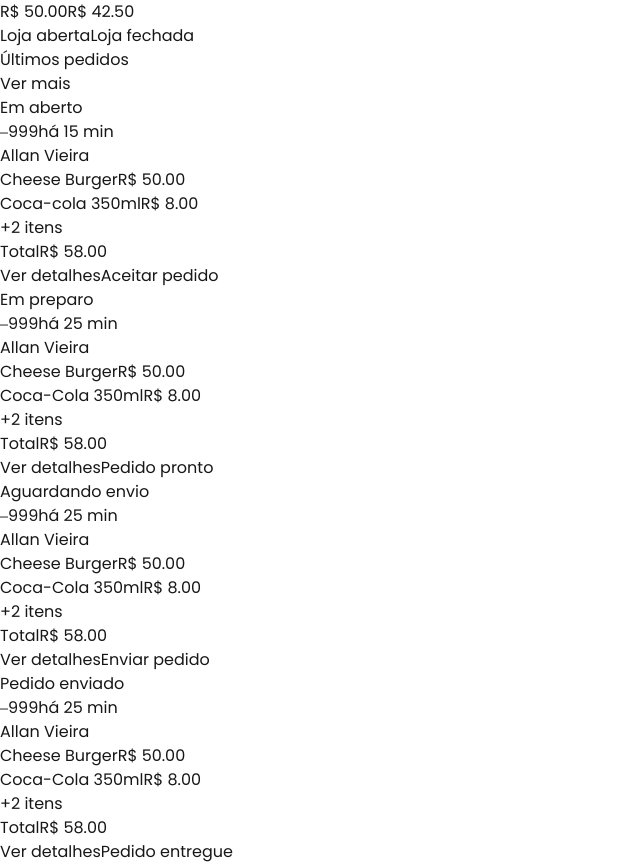
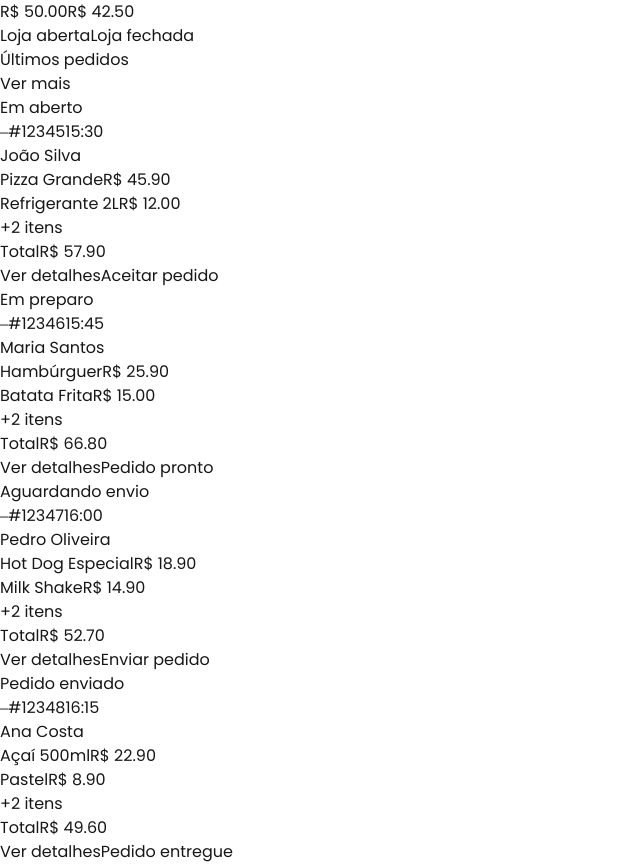
Before and after one commit to jefersonmarciano/cardapius, a Next.js app: page / in a window 1280 px wide. Shown: the part 2081-2945 px from the top of the page, without its empty margins (0-640 px from the left). Built offline with nearby package versions, Linux system fonts and the light colour scheme.

Commit message:
new hooks

```diff
--- a/src/components/Orders/RecentOrders.tsx
+++ b/src/components/Orders/RecentOrders.tsx
@@ -1,4 +1,6 @@
 "use client"
+
+import { useOrders } from '@/hooks/userOrders';
 
 interface Order {
   id: string;
@@ -13,48 +15,9 @@ interface Order {
 }
 
 export function RecentOrders() {
-  const orders: Order[] = [
-    {
-      id: '999',
-      customer: 'Allan Vieira',
-      items: [
-        { name: 'Cheese Burger', price: 50.00, quantity: 1 },
-        { name: 'Coca-cola 350ml', price: 8.00, quantity: 1 },
-      ],
-      status: 'pending',
-      time: 'há 15 min'
-    },
-    {
-      id: '999',
-      customer: 'Allan Vieira',
-      items: [
-        { name: 'Cheese Burger', price: 50.00, quantity: 1 },
-        { name: 'Coca-Cola 350ml', price: 8.00, quantity: 1 },
-      ],
-      status: 'accepted',
-      time: 'há 25 min'
-    },
-    {
-      id: '999',
-      customer: 'Allan Vieira',
-      items: [
-        { name: 'Cheese Burger', price: 50.00, quantity: 1 },
-        { name: 'Coca-Cola 350ml', price: 8.00, quantity: 1 },
-      ],
-      status: 'preparing',
-      time: 'há 25 min'
-    },
-    {
-      id: '999',
-      customer: 'Allan Vieira',
-      items: [
-        { name: 'Cheese Burger', price: 50.00, quantity: 1 },
-        { name: 'Coca-Cola 350ml', price: 8.00, quantity: 1 },
-      ],
-      status: 'delivered',
-      time: 'há 25 min'
-    }
-  ];
+  const { orders, isLoading, error } = useOrders();
+
+  console.log('Estado atual:', { orders, isLoading, error }); // Debug
 
   const getStatusInfo = (status: Order['status']) => {
     switch (status) {
@@ -103,6 +66,19 @@ export function RecentOrders() {
         <button className="text-[#FF3F00] text-sm font-medium">Ver mais</button>
       </div>
 
+      {isLoading && (
+        <div className="text-center py-4">
+          <p>Carregando pedidos...</p>
+        </div>
+      )}
+
+      {error && (
+        <div className="text-center py-4 text-red-500">
+          <p>{error}</p>
+        </div>
+      )}
+
+      {!isLoading && !error && (
         <div className="space-y-4 max-h-[calc(100vh-240px)] overflow-y-auto scrollbar-none [&::-webkit-scrollbar]:hidden [-ms-overflow-style:'none'] [scrollbar-width:none]">
           {orders.map((order, index) => {
             const statusInfo = getStatusInfo(order.status);
@@ -151,6 +127,7 @@ export function RecentOrders() {
             );
           })}
         </div>
+      )}
     </div>
   );
 }
--- /dev/null
+++ b/src/hooks/userOrders.ts
@@ -0,0 +1,81 @@
+import { useState, useEffect } from 'react';
+
+interface Order {
+  id: string;
+  customer: string;
+  items: {
+    name: string;
+    price: number;
+    quantity: number;
+  }[];
+  status: 'pending' | 'accepted' | 'preparing' | 'delivered';
+  time: string;
+}
+
+export function useOrders() {
+  const [orders, setOrders] = useState<Order[]>([]);
+  const [isLoading, setIsLoading] = useState(true);
+  const [error, setError] = useState<string | null>(null);
+
+  useEffect(() => {
+    async function fetchOrders() {
+      try {
+        // Dados mockados para teste
+        const mockOrders: Order[] = [
+          {
+            id: '#12345',
+            customer: 'João Silva',
+            items: [
+              { name: 'Pizza Grande', price: 45.90, quantity: 1 },
+              { name: 'Refrigerante 2L', price: 12.00, quantity: 1 }
+            ],
+            status: 'pending', // Em aberto
+            time: '15:30'
+          },
+          {
+            id: '#12346',
+            customer: 'Maria Santos',
+            items: [
+              { name: 'Hambúrguer', price: 25.90, quantity: 2 },
+              { name: 'Batata Frita', price: 15.00, quantity: 1 }
+            ],
+            status: 'accepted', // Em preparo
+            time: '15:45'
+          },
+          {
+            id: '#12347',
+            customer: 'Pedro Oliveira',
+            items: [
+              { name: 'Hot Dog Especial', price: 18.90, quantity: 2 },
+              { name: 'Milk Shake', price: 14.90, quantity: 1 }
+            ],
+            status: 'preparing', // Aguardando envio
+            time: '16:00'
+          },
+          {
+            id: '#12348',
+            customer: 'Ana Costa',
+            items: [
+              { name: 'Açaí 500ml', price: 22.90, quantity: 1 },
+              { name: 'Pastel', price: 8.90, quantity: 3 }
+            ],
+            status: 'delivered', // Pedido enviado
+            time: '16:15'
+          }
+        ];
+
+        // Simula um delay de rede
+        await new Promise(resolve => setTimeout(resolve, 1000));
+        setOrders(mockOrders);
+      } catch (err) {
+        setError('Erro ao carregar pedidos');
+      } finally {
+        setIsLoading(false);
+      }
+    }
+
+    fetchOrders();
+  }, []);
+
+  return { orders, isLoading, error };
+}
```
Lines whose indentation alone changed are shown as unchanged.
